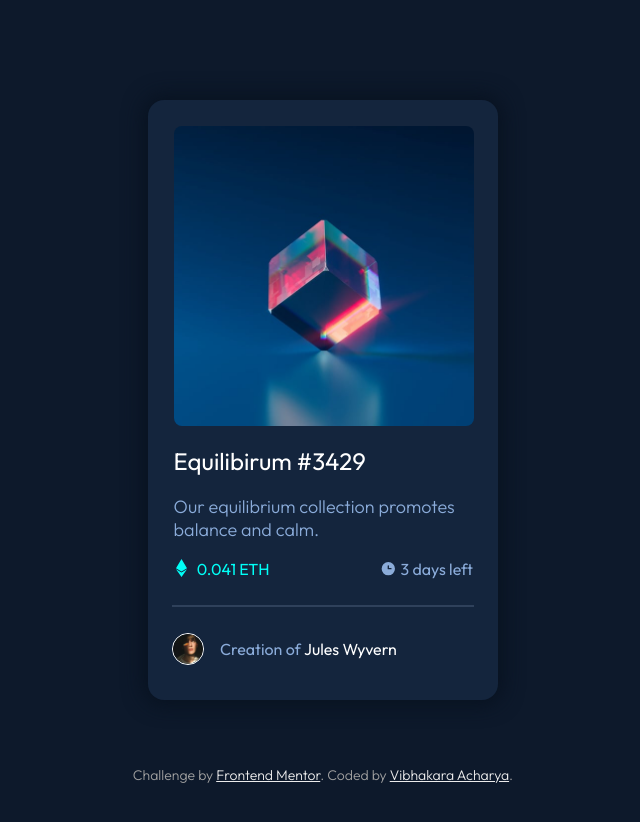
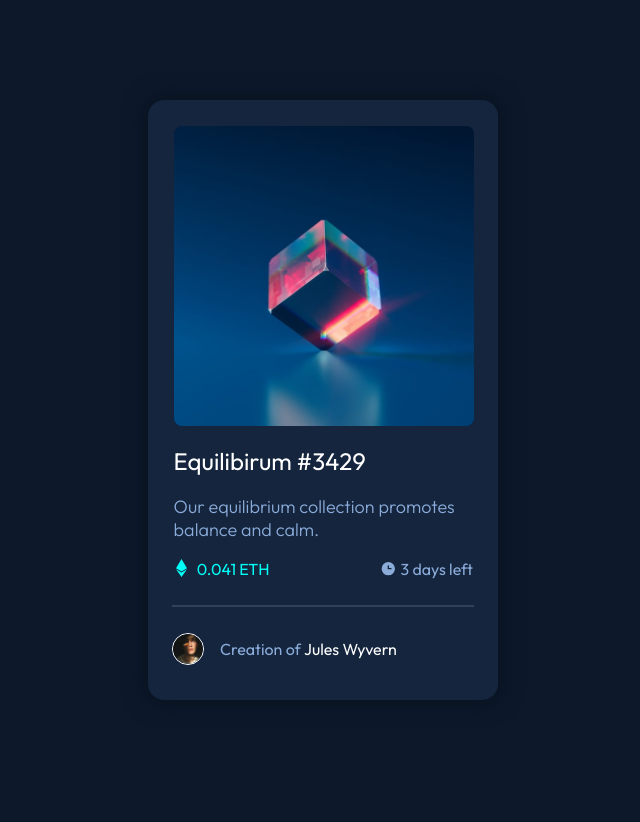
Before and after one commit to VibhakaraAcharya/frontend-mentor-nft-preview-card, a plain HTML site: page index.html in a window 1280 px wide. Shown: the top 822 px of the page, without its empty margins (317-957 px from the left). Drawn offline with Linux system fonts and the light colour scheme.

Commit message:
removed footer

```diff
--- a/index.html
+++ b/index.html
@@ -34,14 +34,6 @@
       </div>
     </div>
   </div>
-  <footer class="footer">
-    <div class="attribution">
-      Challenge by
-      <a href="https://www.frontendmentor.io?ref=challenge" target="_blank"
-        style="color: #ebebeb; cursor: pointer;">Frontend Mentor</a>.
-      Coded by <a href="#" style="color: #ebebeb">Vibhakara Acharya</a>.
-    </div>
-  </footer>
 </body>
 
 <div class="container">
```
